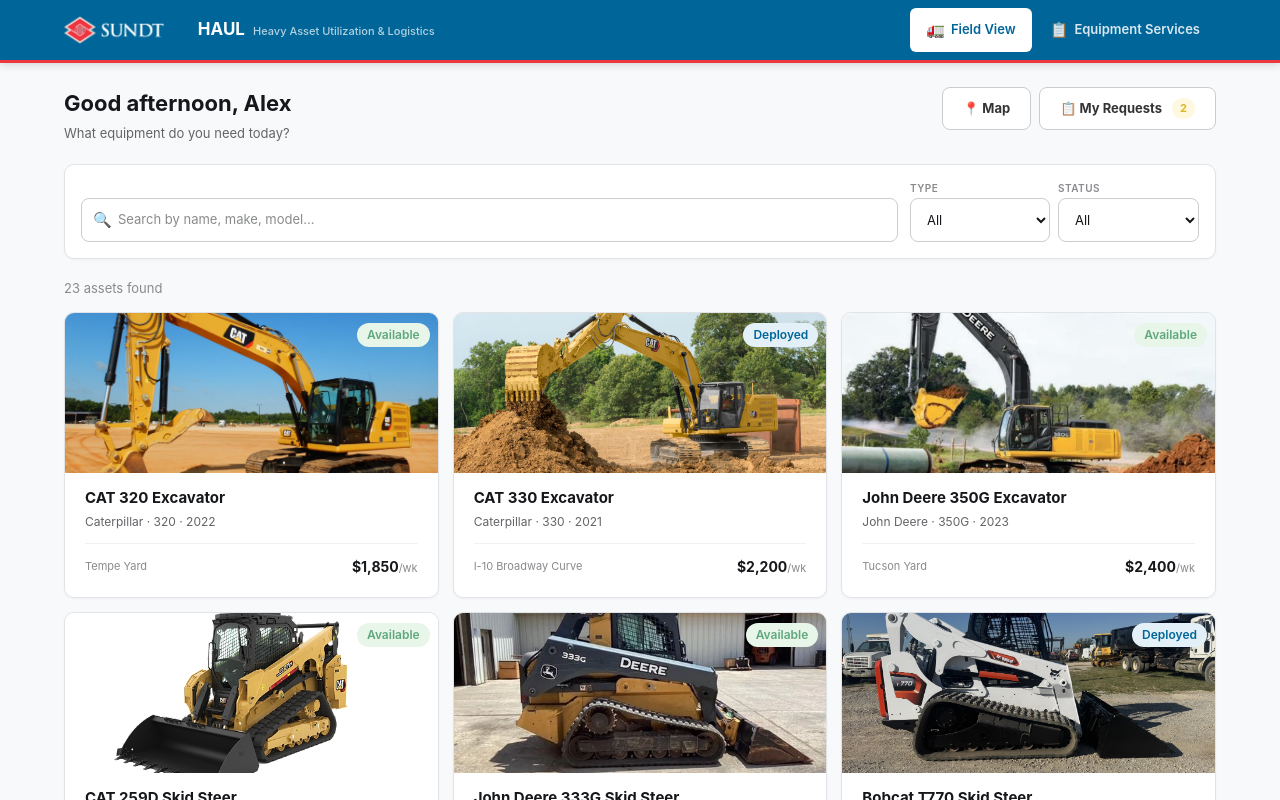
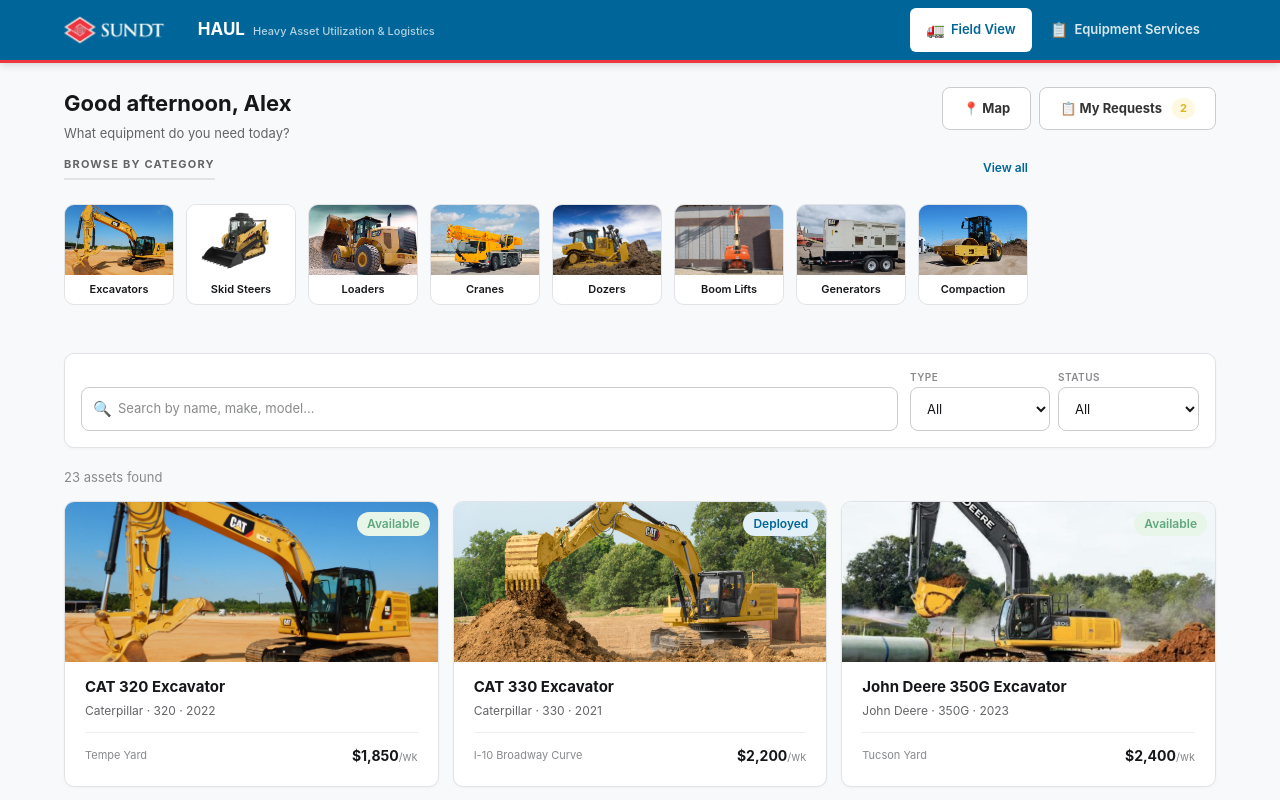
Before and after one commit to ewbardalezsundt/haul, a Next.js app: page / in a window 1280 px wide. Shown: the top 800 px of the page. Built offline with nearby package versions, Linux system fonts and the light colour scheme.

Commit message:
SPEC-012

```diff
--- a/src/app/page.tsx
+++ b/src/app/page.tsx
@@ -3,7 +3,7 @@
 import { useState, useEffect, useRef, useCallback } from "react";
 import { S } from "@/lib/theme";
 import { useBreakpoint } from "@/lib/useBreakpoint";
-import { ASSETS, type EquipmentRequest } from "@/lib/data";
+import { ASSETS, INITIAL_REQUESTS, type EquipmentRequest } from "@/lib/data";
 import { loadRequests, saveRequests, loadNextReqNum, saveNextReqNum, resetStorage } from "@/lib/storage";
 import FieldView from "@/components/FieldView";
 import EquipServicesView from "@/components/EquipServicesView";
@@ -12,10 +12,20 @@
   const bp = useBreakpoint();
   const isMobile = bp === "mobile";
   const [view, setView] = useState<"field" | "equip">("field");
-  const [requests, setRequests] = useState<EquipmentRequest[]>(() => loadRequests());
-  const [nextReqNum, setNextReqNum] = useState(() => loadNextReqNum());
+  const [requests, setRequests] = useState<EquipmentRequest[]>(INITIAL_REQUESTS);
+  const [nextReqNum, setNextReqNum] = useState(8);
+  const [isHydrated, setIsHydrated] = useState(false);
   const [notifications, setNotifications] = useState<string[]>([]);
   const prevRequestsRef = useRef<EquipmentRequest[]>(requests);
+
+  // Hydrate from localStorage after client-side mount
+  useEffect(() => {
+    const stored = loadRequests();
+    const storedSeq = loadNextReqNum();
+    setRequests(stored);
+    setNextReqNum(storedSeq);
+    setIsHydrated(true);
+  }, []);
 
   // Auto-dismiss toasts after 5 seconds
   useEffect(() => {
@@ -147,10 +157,16 @@
 
       {/* ─── Content ─── */}
       <main style={{ maxWidth: 1200, margin: "0 auto", padding: "24px 24px" }}>
-        {view === "field" ? (
-          <FieldView requests={requests} addRequest={addRequest} />
+        {isHydrated ? (
+          view === "field" ? (
+            <FieldView requests={requests} addRequest={addRequest} />
+          ) : (
+            <EquipServicesView requests={requests} updateRequestStatus={updateRequestStatus} />
+          )
         ) : (
-          <EquipServicesView requests={requests} updateRequestStatus={updateRequestStatus} />
+          <div style={{ minHeight: 400, display: "flex", alignItems: "center", justifyContent: "center" }}>
+            <p style={{ color: S.black70 }}>Loading...</p>
+          </div>
         )}
       </main>
 
--- a/src/components/FieldView.tsx
+++ b/src/components/FieldView.tsx
@@ -1,12 +1,12 @@
 "use client";
 
-import { useState, useMemo } from "react";
+import { useState, useMemo, useEffect } from "react";
 import dynamic from "next/dynamic";
 import { S } from "@/lib/theme";
 import { useBreakpoint } from "@/lib/useBreakpoint";
-import { ASSETS, CATEGORIES, MOCK_USER, type EquipmentRequest } from "@/lib/data";
+import { ASSETS, CATEGORIES, CATEGORY_CARDS, MOCK_USER, type EquipmentRequest } from "@/lib/data";
 import { getLocation } from "@/lib/helpers";
-import { StatusBadge, Btn, cardStyle, inputStyle } from "@/components/ui";
+import { StatusBadge, Btn, SectionLabel, cardStyle, inputStyle } from "@/components/ui";
 import AssetDetail from "@/components/AssetDetail";
 import OrderWizard from "@/components/OrderWizard";
 import OrderConfirmation from "@/components/OrderConfirmation";
@@ -32,6 +32,17 @@
   const [confirmReqId, setConfirmReqId] = useState<string | null>(null);
   const [showMap, setShowMap] = useState(false);
   const [locationFilter, setLocationFilter] = useState<string | null>(null);
+  const [isHydrated, setIsHydrated] = useState(false);
+
+  // Hydrate on client-side only to avoid time-based mismatches
+  useEffect(() => {
+    setIsHydrated(true);
+  }, []);
+
+  const requestCount = useMemo(
+    () => requests.filter((r) => r.requestedBy === "Tom Bradley").length,
+    [requests]
+  );
 
   const filtered = useMemo(() => {
     return ASSETS.filter((a) => {
@@ -102,7 +113,13 @@
       >
         <div>
           <h1 style={{ fontSize: 22, fontWeight: 700, color: S.black90, margin: 0 }}>
-            {new Date().getHours() < 12 ? "Good morning" : new Date().getHours() < 17 ? "Good afternoon" : "Good evening"}, {MOCK_USER.name}
+            {isHydrated
+              ? new Date().getHours() < 12
+                ? "Good morning"
+                : new Date().getHours() < 17
+                  ? "Good afternoon"
+                  : "Good evening"
+              : "Welcome"}, {MOCK_USER.name}
           </h1>
           <p style={{ fontSize: 13, color: S.black70, marginTop: 4 }}>
             What equipment do you need today?
@@ -127,9 +144,85 @@
               padding: "2px 8px",
             }}
           >
-            {requests.filter((r) => r.requestedBy === "Tom Bradley").length}
+            {requestCount}
           </span>
         </Btn>
+      </div>
+
+      {/* Browse by Category Cards */}
+      <div style={{ marginBottom: 20 }}>
+        <div style={{ display: "flex", justifyContent: "space-between", alignItems: "center", marginBottom: 12 }}>
+          <SectionLabel>Browse by Category</SectionLabel>
+          <button
+            onClick={() => setCategory("All")}
+            style={{
+              fontSize: 12,
+              color: S.navy,
+              border: "none",
+              background: "none",
+              cursor: "pointer",
+              fontWeight: 600,
+              padding: 0,
+              marginBottom: 12,
+            }}
+          >
+            View all
+          </button>
+        </div>
+        <div
+          style={{
+            display: "flex",
+            gap: 12,
+            overflowX: "auto",
+            paddingBottom: 8,
+            WebkitOverflowScrolling: "touch" as const,
+          }}
+        >
+          {CATEGORY_CARDS.map((cat) => (
+            <button
+              key={cat.type}
+              onClick={() => setCategory(cat.type)}
+              style={{
+                flexShrink: 0,
+                width: isMobile ? 90 : 110,
+                border: category === cat.type ? `2px solid ${S.navy}` : `1px solid ${S.qdrGray}`,
+                borderRadius: 10,
+                overflow: "hidden",
+                cursor: "pointer",
+                backgroundColor: S.white,
+                padding: 0,
+                transition: "all 0.15s",
+              }}
+              onMouseEnter={(e) => {
+                if (category !== cat.type) {
+                  e.currentTarget.style.borderColor = S.navy;
+                }
+              }}
+              onMouseLeave={(e) => {
+                if (category !== cat.type) {
+                  e.currentTarget.style.borderColor = S.qdrGray;
+                }
+              }}
+            >
+              <img
+                src={cat.image}
+                alt={cat.label}
+                style={{ width: "100%", height: isMobile ? 60 : 70, objectFit: "cover" }}
+              />
+              <div
+                style={{
+                  padding: "6px 8px",
+                  fontSize: 11,
+                  fontWeight: 600,
+                  color: S.black90,
+                  textAlign: "center" as const,
+                }}
+              >
+                {cat.label}
+              </div>
+            </button>
+          ))}
+        </div>
         </div>
       </div>
 
--- a/src/lib/data.ts
+++ b/src/lib/data.ts
@@ -183,6 +183,19 @@
   "yard-4": { "job-1": 25, "job-2": 30, "job-3": 115, "job-4": 10, "job-5": 20 },
 };
 
+// ── Category Cards for Browse View ────────────────────────
+
+export const CATEGORY_CARDS: { type: string; label: string; image: string }[] = [
+  { type: "Excavator", label: "Excavators", image: "/images/equipment/cat-320-excavator.jpg" },
+  { type: "Skid Steer", label: "Skid Steers", image: "/images/equipment/cat-259d-skidsteer.jpg" },
+  { type: "Loader", label: "Loaders", image: "/images/equipment/cat-950m-loader.jpg" },
+  { type: "Crane", label: "Cranes", image: "/images/equipment/liebherr-ltm1060-crane.jpg" },
+  { type: "Dozer", label: "Dozers", image: "/images/equipment/cat-d6-dozer.jpg" },
+  { type: "Boom Lift", label: "Boom Lifts", image: "/images/equipment/jlg-600s-boomlift.jpg" },
+  { type: "Generator", label: "Generators", image: "/images/equipment/cat-xq200-generator.jpg" },
+  { type: "Compactor", label: "Compaction", image: "/images/equipment/cat-cs56b-compactor.jpg" },
+];
+
 // ── Filter categories ───────────────────────────────────
 
 export const CATEGORIES = [
```
